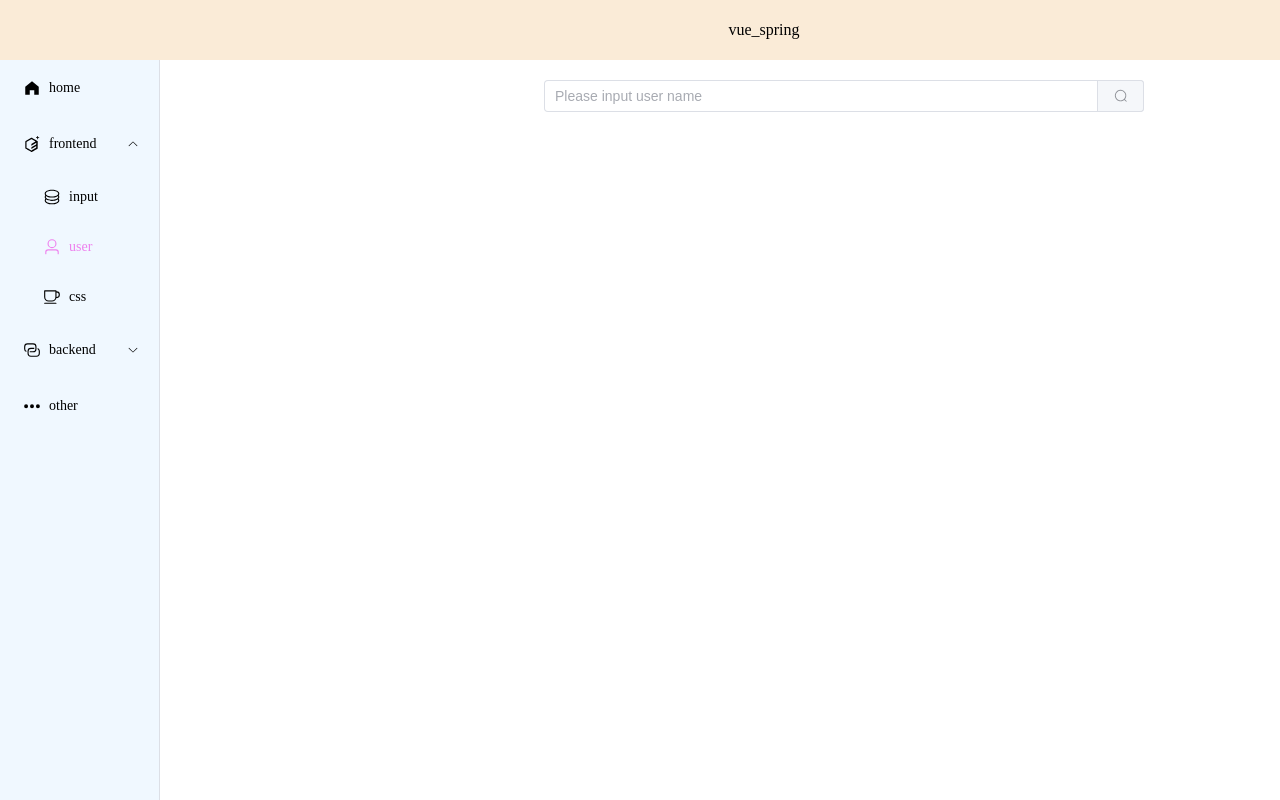
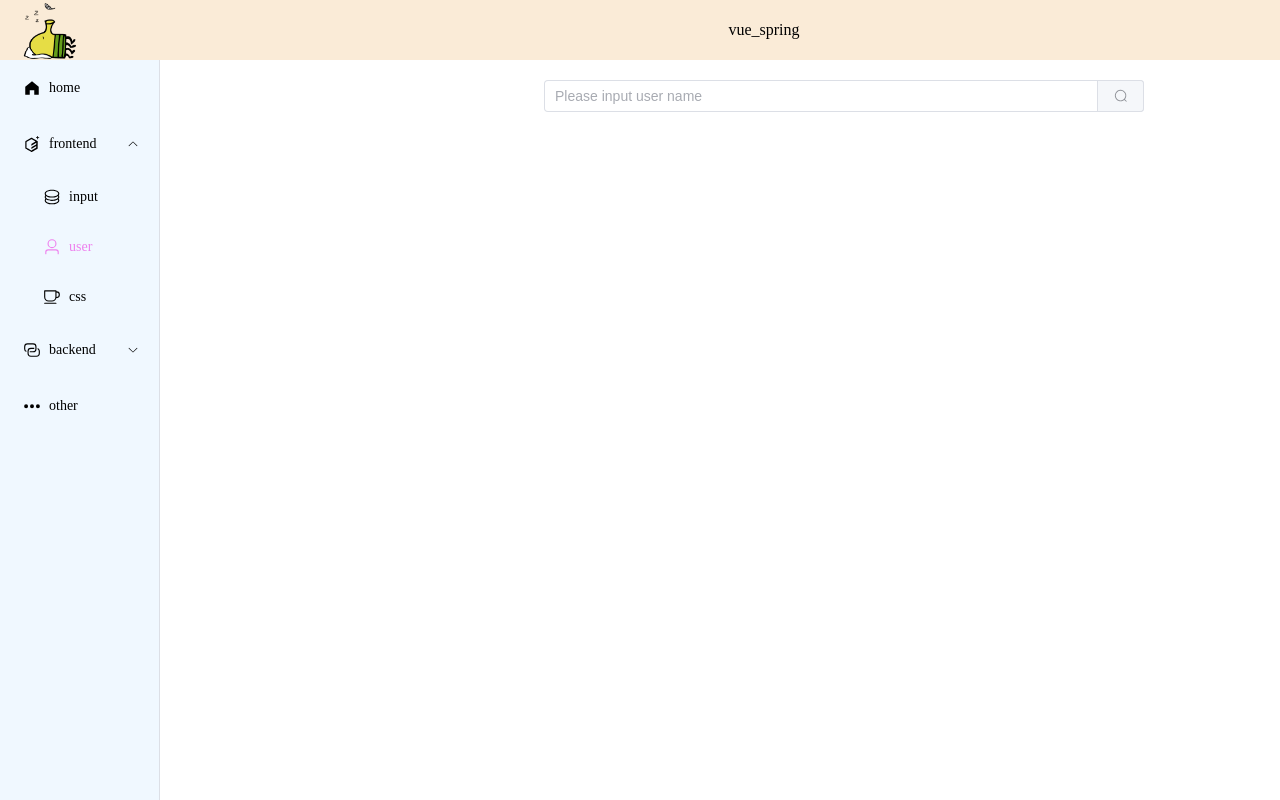
Before and after one commit to MadLogarithm/vue_spring, a Vue app: page /userSearch in a window 1280 px wide. Shown: the top 800 px of the page. Built offline with nearby package versions, Linux system fonts and the light colour scheme.

Commit message:
style: ✨ add new pic to improve UI

```diff
--- a/src/components/HomeSet.vue
+++ b/src/components/HomeSet.vue
@@ -1,11 +1,14 @@
 <template>
   <el-container class="home-container">
-    <el-header style=
-                   "display:flex;
-                   background-color: antiquewhite;
-                   justify-content: center;
-                   align-items: center">
-      vue_spring
+    <el-header style="background-color: antiquewhite;">
+      <el-row>
+        <el-col :span="8">
+          <img :src="require('@/assets/pic/doodle_jump_sticker_sleep.png')" alt="" style="float: left; height: 60px; width: 60px"/>
+        </el-col>
+        <el-col :span="8" style="display: flex; justify-content: center; align-items: center">
+          vue_spring
+        </el-col>
+      </el-row>
     </el-header>
     <el-container>
       <el-aside style=
```
